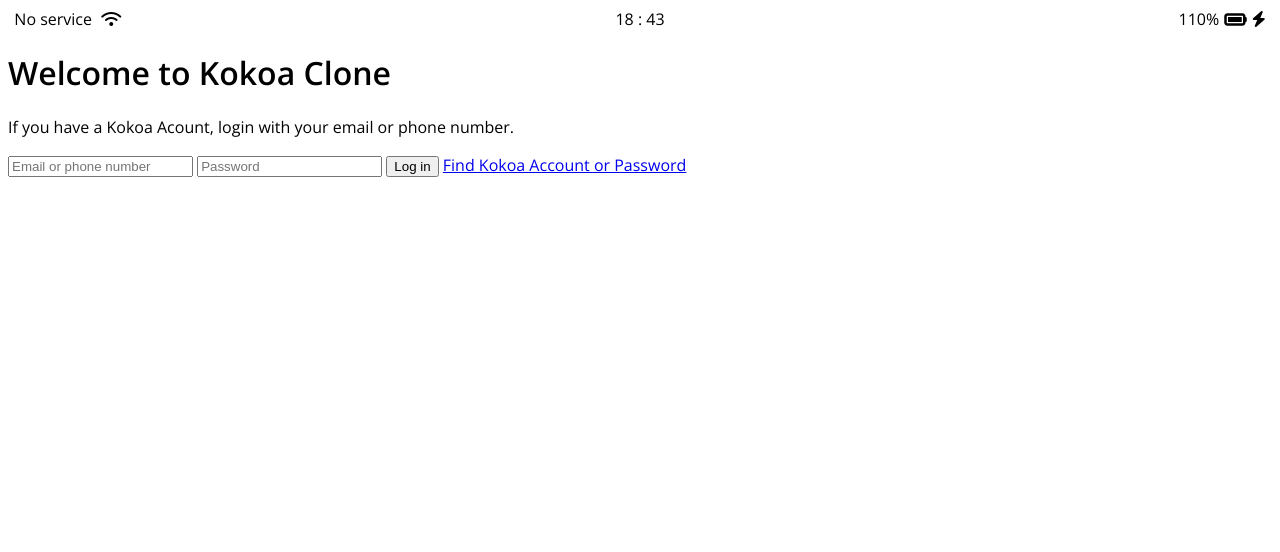
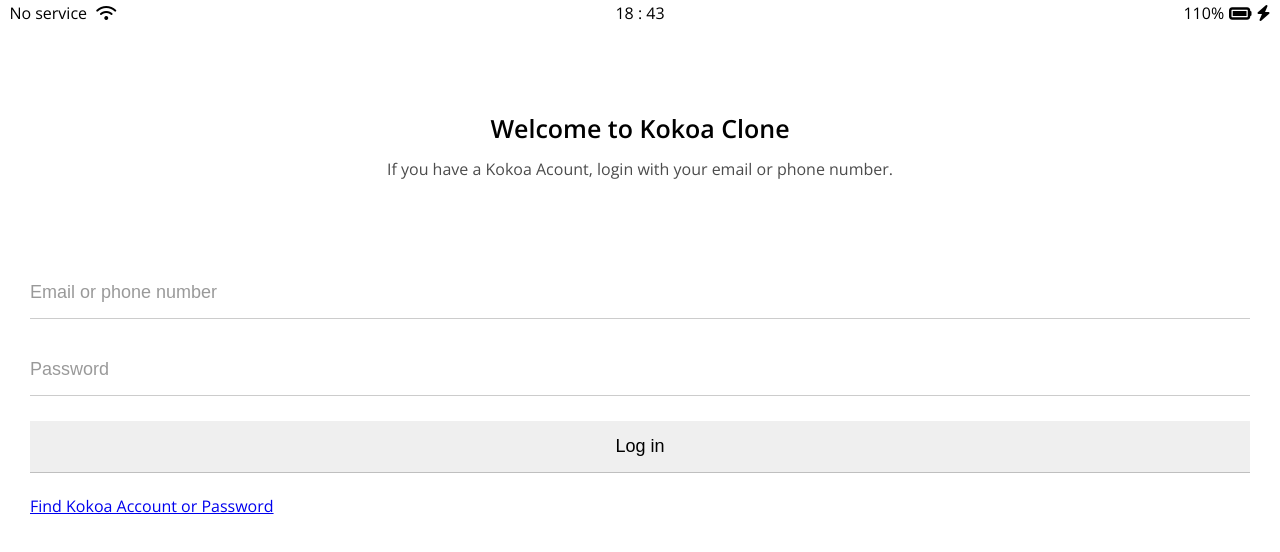
Before and after one commit to hdlee0619/kokoa-clone-2022, a plain HTML site: page index.html in a window 1280 px wide. Drawn offline with nearby package versions, Linux system fonts and the light colour scheme.

Commit message:
header and Log In form, CSS
reset.css HTML의 기본 css 전부 제거

```diff
--- /dev/null
+++ b/css/reset.css
@@ -0,0 +1,133 @@
+/* http://meyerweb.com/eric/tools/css/reset/
+   v2.0 | 20110126
+   License: none (public domain)
+*/
+
+html,
+body,
+div,
+span,
+applet,
+object,
+iframe,
+h1,
+h2,
+h3,
+h4,
+h5,
+h6,
+p,
+blockquote,
+pre,
+a,
+abbr,
+acronym,
+address,
+big,
+cite,
+code,
+del,
+dfn,
+em,
+img,
+ins,
+kbd,
+q,
+s,
+samp,
+small,
+strike,
+strong,
+sub,
+sup,
+tt,
+var,
+b,
+u,
+i,
+center,
+dl,
+dt,
+dd,
+ol,
+ul,
+li,
+fieldset,
+form,
+label,
+legend,
+table,
+caption,
+tbody,
+tfoot,
+thead,
+tr,
+th,
+td,
+article,
+aside,
+canvas,
+details,
+embed,
+figure,
+figcaption,
+footer,
+header,
+hgroup,
+menu,
+nav,
+output,
+ruby,
+section,
+summary,
+time,
+mark,
+audio,
+video {
+  margin: 0;
+  padding: 0;
+  border: 0;
+  font-size: 100%;
+  font: inherit;
+  vertical-align: baseline;
+}
+/* HTML5 display-role reset for older browsers */
+article,
+aside,
+details,
+figcaption,
+figure,
+footer,
+header,
+hgroup,
+menu,
+nav,
+section {
+  display: block;
+}
+body {
+  line-height: 1;
+}
+ol,
+ul {
+  list-style: none;
+}
+blockquote,
+q {
+  quotes: none;
+}
+blockquote:before,
+blockquote:after,
+q:before,
+q:after {
+  content: "";
+  content: none;
+}
+table {
+  border-collapse: collapse;
+  border-spacing: 0;
+}
+
+input:focus {
+  outline: none;
+}
--- /dev/null
+++ b/css/status-bar.css
@@ -0,0 +1,23 @@
+.status-bar {
+  display: flex;
+  justify-content: center;
+  padding: 5px 3px;
+}
+.status-bar__column {
+  width: 33%;
+}
+.status-bar__column:first-child span {
+  margin-right: 5px;
+}
+.status-bar__column:nth-child(2) {
+  display: flex;
+  justify-content: center;
+}
+.status-bar__column:last-child {
+  display: flex;
+  justify-content: flex-end;
+  align-items: center;
+}
+.status-bar__column .fa-battery-full {
+  margin: 0px 5px;
+}
--- a/css/style.css
+++ b/css/style.css
@@ -1,28 +1,46 @@
 @import url("https://fonts.googleapis.com/css2?family=Open+Sans:wght@400;600&display=swap");
+@import "reset.css";
+@import "status-bar.css";
+@import "variables.css";
 
 body {
   font-family: "Open Sans", sans-serif;
 }
 
-.status-bar {
+.welcome-header {
+  margin: 90px 0px;
+  text-align: center;
   display: flex;
-  justify-content: center;
-}
-.status-bar__column {
-  width: 33%;
-}
-.status-bar__column:first-child span {
-  margin-right: 5px;
-}
-.status-bar__column:nth-child(2) {
-  display: flex;
-  justify-content: center;
-}
-.status-bar__column:last-child {
-  display: flex;
-  justify-content: flex-end;
+  flex-direction: column;
   align-items: center;
 }
-.status-bar__column .fa-battery-full {
-  margin: 0px 5px;
+.welcome-header__title {
+  margin-bottom: 20px;
+  font-size: 25px;
+  font-weight: 600;
 }
+.welcome-header__text {
+  width: 60%;
+  opacity: 0.7;
+}
+
+#login-form {
+  display: flex;
+  flex-direction: column;
+  margin: 0px 30px;
+}
+#login-form input {
+  padding: 15px 0px;
+  border: none;
+  font-size: 18px;
+  border-bottom: 1px solid rgb(0, 0, 0, 0.2);
+  margin-bottom: 25px;
+  transition: border-color 0.3s ease-in-out;
+}
+#login-form input::placeholder {
+  color: rgb(0, 0, 0, 0.4);
+}
+
+#login-form input:focus {
+  border-color: var(--yellow);
+}
--- /dev/null
+++ b/css/variables.css
@@ -0,0 +1,3 @@
+:root {
+  --yellow: #fae100;
+}
```
